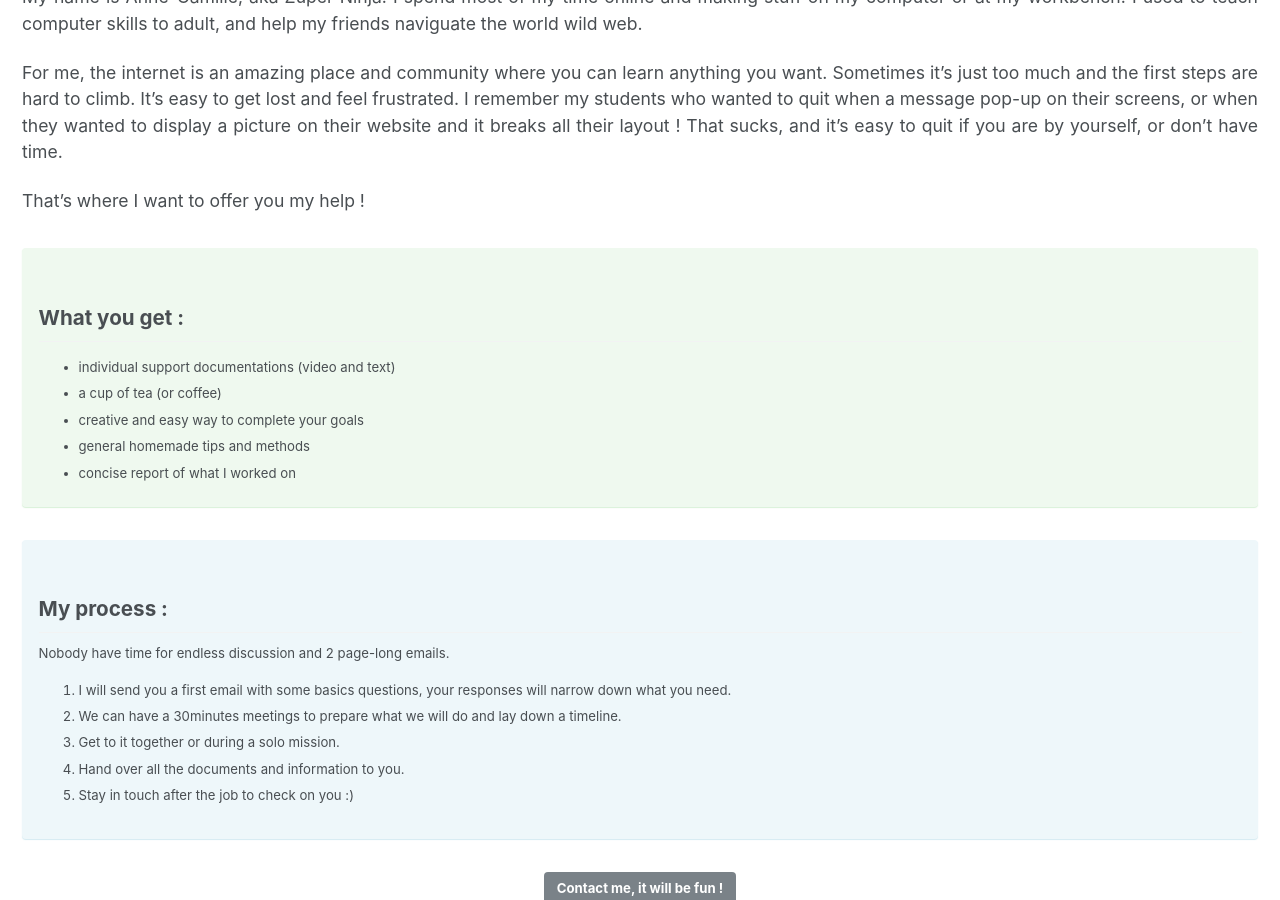
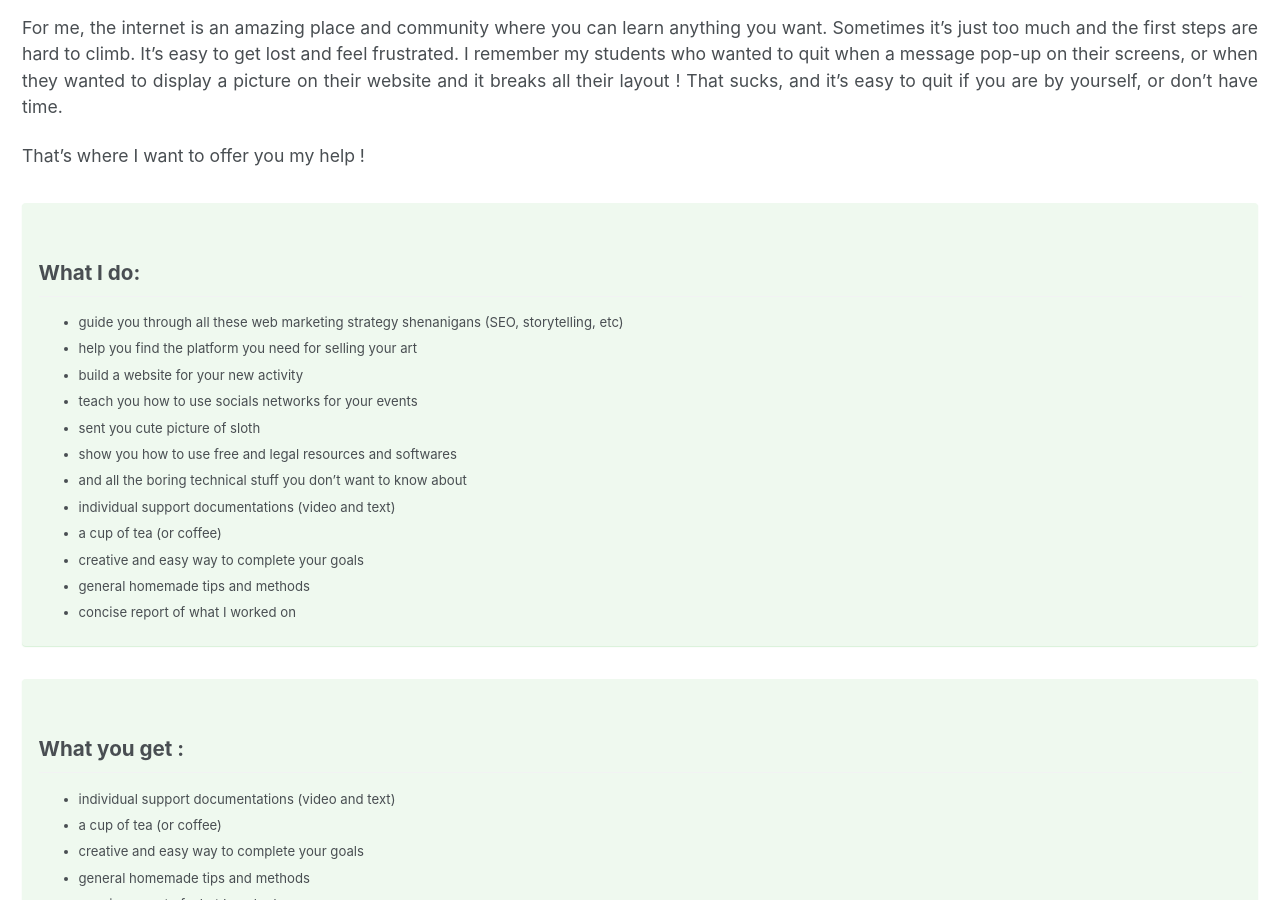
Before and after one commit to zuperninja/zuperninja.github.io, a Jekyll site: the page built from _pages/about.md, in a window 1280 px wide and 900 px high, scrolled down 254 px. Built offline with Jekyll 4.4.1, drawn with Linux system fonts in a browser that asks for light colours.

Commit message:
Update about.md

```diff
--- a/_pages/about.md
+++ b/_pages/about.md
@@ -3,16 +3,9 @@ layout: splash
 permalink: /about/
 title: "About"
 excerpt: "Zuper Ninja can help you be build your presence online and guide you through the world wild web"
-sidebar: true
-toc: true
-toc_label: "Contenu"
-share: true
-
 ---
 
 Hi Internet People !
-
-{% include feature_row %}
 
 
 My name is Anne-Camille, aka Zuper Ninja. I spend most of my time online and making stuff on my computer or at my workbench.
@@ -40,7 +33,9 @@ That's where I want to offer you my help !
 - concise report of what I worked on
 {% endcapture %}
 
-
+<div class="notice--success">
+  {{ notice-text-1 | markdownify }}
+</div>
 
 {% capture notice-text-2 %}
 ## What you get :
```
